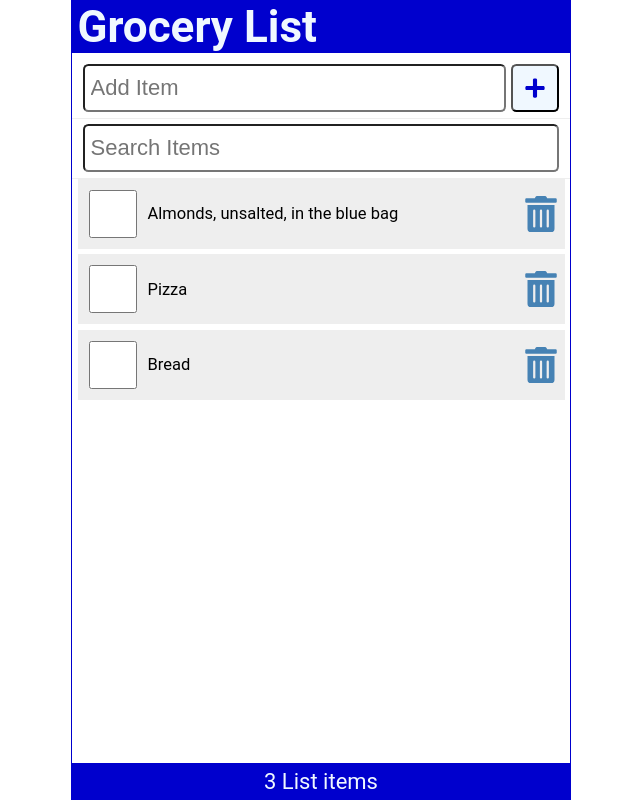
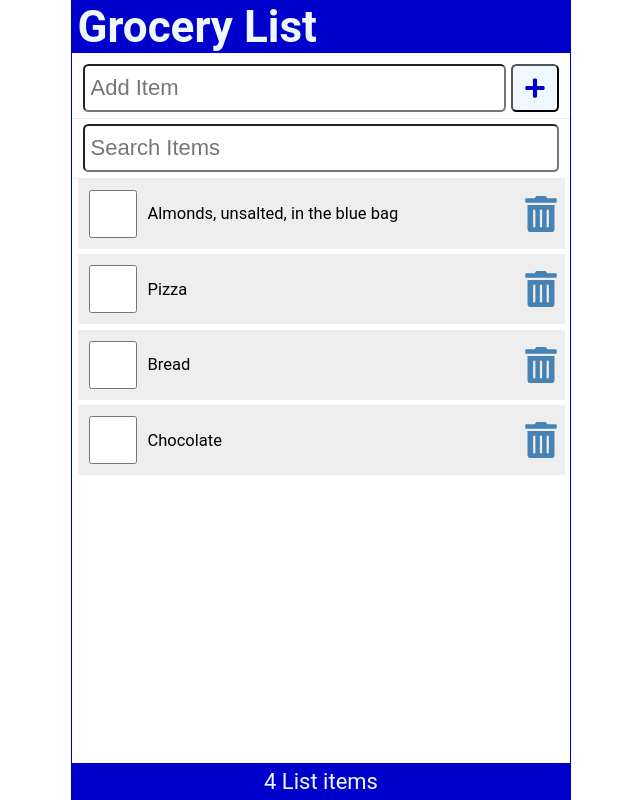
Before and after one commit to rishikadsiq/React_tutorial, a React (Create React App) app: page / in a window 1280 px wide. Shown: the whole page, without its empty margins (319-959 px from the left). Built offline with nearby package versions, Linux system fonts and the light colour scheme; data requests are answered from the project's data file.

Commit message:
CRUD Operations

```diff
--- a/data/db.json
+++ b/data/db.json
@@ -14,6 +14,11 @@
       "id": 3,
       "checked": false,
       "item": "Bread"
+    },
+    {
+      "id": 4,
+      "checked": false,
+      "item": "Chocolate"
     }
   ]
 }
--- a/src/App.js
+++ b/src/App.js
@@ -4,6 +4,7 @@
 import Content from './Content';
 import Footer from './Footer';
 import { useState, useEffect } from 'react';
+import apiRequest from './apiRequest';
 
 function App() {
 
@@ -30,25 +31,53 @@
     }
     setTimeout(() => {
       (async () => await fetchItems())();
-    },2000)
+    }, 2000)
 
   }, [])
 
-    const addItem = (item) => {
+  const addItem = async (item) => {
     const id = items.length ? items[items.length - 1].id + 1 : 1;
     const myNewItem = { id, checked: false, item };
     const listItems = [...items, myNewItem];
     setItems(listItems);
+
+    const postOptions = {
+      method: 'POST',
+      headers: {
+        'Content-Type': 'application/json'
+      },
+      body: JSON.stringify(myNewItem)
+    }
+    const result = await apiRequest(API_URL, postOptions);
+    if (result) setFetchError(result);
   }
 
-  const handleCheck = (id) => {
+  const handleCheck = async (id) => {
     const listItems = items.map((item) => item.id === id ? { ...item, checked: !item.checked } : item);
     setItems(listItems);
+
+    const myItem = listItems.filter((item) => item.id === id);
+    const updateOptions = {
+      method: 'PATCH',
+      headers: {
+        'Content-Type': 'application/json'
+      },
+      body: JSON.stringify({ checked: myItem[0].checked })
+    };
+    const reqUrl = `${API_URL}/${id}`;
+    const result = await apiRequest(reqUrl, updateOptions);
+    if (result) setFetchError(result);
   }
 
-  const handleDelete = (id) => {
+
+  const handleDelete = async (id) => {
     const listItems = items.filter((item) => item.id !== id);
     setItems(listItems);
+
+    const deleteOptions = {method: 'DELETE'};
+    const reqUrl = `${API_URL}/${id}`;
+    const result = await apiRequest(reqUrl, deleteOptions);
+    if (result) setFetchError(result);
   }
 
   const handleSubmit = (e) => {
--- /dev/null
+++ b/src/apiRequest.js
@@ -0,0 +1,13 @@
+const apiRequest = async (url ='', optionsObj=null, errMsg=null) => {
+    try {
+        const response = await fetch(url, optionsObj);
+        if (!response.ok) throw Error('Please reload the app');
+    } catch (err) {
+        errMsg = err.message;
+    } finally {
+        return errMsg;
+    }
+}
+
+
+export default apiRequest;
```
Lines whose indentation alone changed are shown as unchanged.
